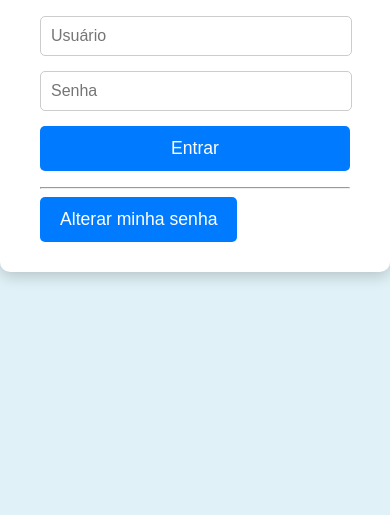
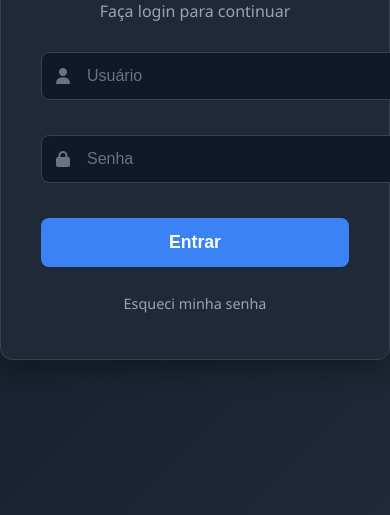
Before and after one commit to donaldinh0/ninebox-railway, a website: page public/login.html in a window 390 px wide. Shown: the part 329-844 px from the top of the page. Drawn offline with Linux system fonts and the light colour scheme.

Commit message:
feat: nova tela login?

```diff
--- a/public/login.html
+++ b/public/login.html
@@ -3,34 +3,34 @@
 <head>
     <meta charset="UTF-8">
     <meta name="viewport" content="width=device-width, initial-scale=1.0">
-    <title>Nine Box Login</title>
+    <title>Login - Ninebox</title>
     <link rel="stylesheet" href="style.css">
-    <link rel="icon" type="image/png" href="/favicon.ico">
+    <link rel="icon" type="image/png" href="/favicon.png">
+    <link rel="stylesheet" href="https://cdnjs.cloudflare.com/ajax/libs/font-awesome/6.5.1/css/all.min.css">
 </head>
-<body class="login-body">
-    <div class="login-container">
-        <h2>Login Nine Box</h2>
-        <form id="login-form">
-            <input type="text" name="username" placeholder="Usuário" required>
-            <input type="password" name="password" placeholder="Senha" required>
+<body class="login-body-elegant">
+
+    <div class="login-container-elegant">
+
+        <h2>Bem-vindo ao Ninebox</h2>
+        <p class="login-subtitle-elegant">Faça login para continuar</p>
+
+        <form action="/login" method="POST" id="login-form">
+            <div class="input-group-elegant">
+                <i class="fas fa-user"></i>
+                <input type="text" name="username" placeholder="Usuário" required>
+            </div>
+            <div class="input-group-elegant">
+                <i class="fas fa-lock"></i>
+                <input type="password" name="password" placeholder="Senha" required>
+            </div>
             <button type="submit">Entrar</button>
         </form>
-        <p id="login-message" class="error-message"></p>
 
-        <hr>
-        <button id="show-change-password">Alterar minha senha</button>
-        <div id="password-change-container" style="display: none;">
-            <h3>Alterar Senha</h3>
-            <form id="change-password-form">
-                <input type="text" id="cp-username" placeholder="Nome de Usuário" required>
-                <input type="password" id="cp-current-password" placeholder="Senha Atual" required>
-                <input type="password" id="cp-new-password" placeholder="Nova Senha" required>
-                <input type="password" id="cp-confirm-new-password" placeholder="Confirmar Nova Senha" required>
-                <button type="submit">Alterar Senha</button>
-            </form>
-            <p id="cp-message"></p>
+        <div class="login-footer-elegant">
+            <a href="/forgot-password.html">Esqueci minha senha</a>
         </div>
     </div>
-    <script src="script.js"></script>
+
 </body>
 </html>
--- a/public/style.css
+++ b/public/style.css
@@ -333,4 +333,110 @@ button:hover {
     .nine-box-grid {
         max-width: 100%;
     }
+
+    /* === ESTILO ELEGANTE E MINIMALISTA PARA LOGIN (SEM IMAGEM) === */
+
+.login-body-elegant {
+    background: linear-gradient(135deg, #111827 0%, #1f2937 100%);
+    display: flex;
+    justify-content: center;
+    align-items: center;
+    min-height: 100vh;
+    font-family: 'Segoe UI', Tahoma, Geneva, Verdana, sans-serif;
 }
+
+.login-container-elegant {
+    background: #1f2937;
+    padding: 45px 40px; /* Aumentamos o padding superior para compensar a falta do mascote */
+    border-radius: 12px;
+    box-shadow: 0 10px 25px rgba(0, 0, 0, 0.3);
+    border: 1px solid #374151;
+    width: 100%;
+    max-width: 400px;
+    text-align: center;
+    color: #f9fafb;
+}
+
+/* O estilo do mascote foi completamente removido */
+
+.login-container-elegant h2 {
+    margin-bottom: 8px;
+    font-size: 2em;
+    font-weight: 600;
+}
+
+.login-subtitle-elegant {
+    margin-bottom: 30px; /* Aumentamos a margem para dar mais respiro ao título */
+    color: #9ca3af;
+}
+
+.input-group-elegant {
+    position: relative;
+    margin-bottom: 20px;
+}
+
+.input-group-elegant i {
+    position: absolute;
+    left: 15px;
+    top: 50%;
+    transform: translateY(-50%);
+    color: #6b7280;
+}
+
+.login-container-elegant input {
+    width: 100%;
+    padding: 14px 14px 14px 45px;
+    background: #111827;
+    border: 1px solid #374151;
+    border-radius: 8px;
+    color: #f9fafb;
+    font-size: 1em;
+    transition: all 0.2s ease-in-out;
+}
+
+.login-container-elegant input::placeholder {
+    color: #6b7280;
+}
+
+.login-container-elegant input:focus {
+    outline: none;
+    border-color: #3b82f6;
+    box-shadow: 0 0 0 3px rgba(59, 130, 246, 0.4);
+}
+
+.login-container-elegant button {
+    width: 100%;
+    padding: 14px;
+    border: none;
+    border-radius: 8px;
+    background-color: #3b82f6;
+    color: #ffffff;
+    font-size: 1.1em;
+    font-weight: bold;
+    cursor: pointer;
+    transition: background-color 0.2s ease-in-out, transform 0.1s ease;
+}
+
+.login-container-elegant button:hover {
+    background-color: #2563eb;
+}
+
+.login-container-elegant button:active {
+    transform: scale(0.98);
+}
+
+.login-footer-elegant {
+    margin-top: 25px;
+}
+
+.login-footer-elegant a {
+    color: #9ca3af;
+    text-decoration: none;
+    font-size: 0.9em;
+    transition: color 0.2s ease-in-out;
+}
+
+.login-footer-elegant a:hover {
+    color: #3b82f6;
+}
+}
```
